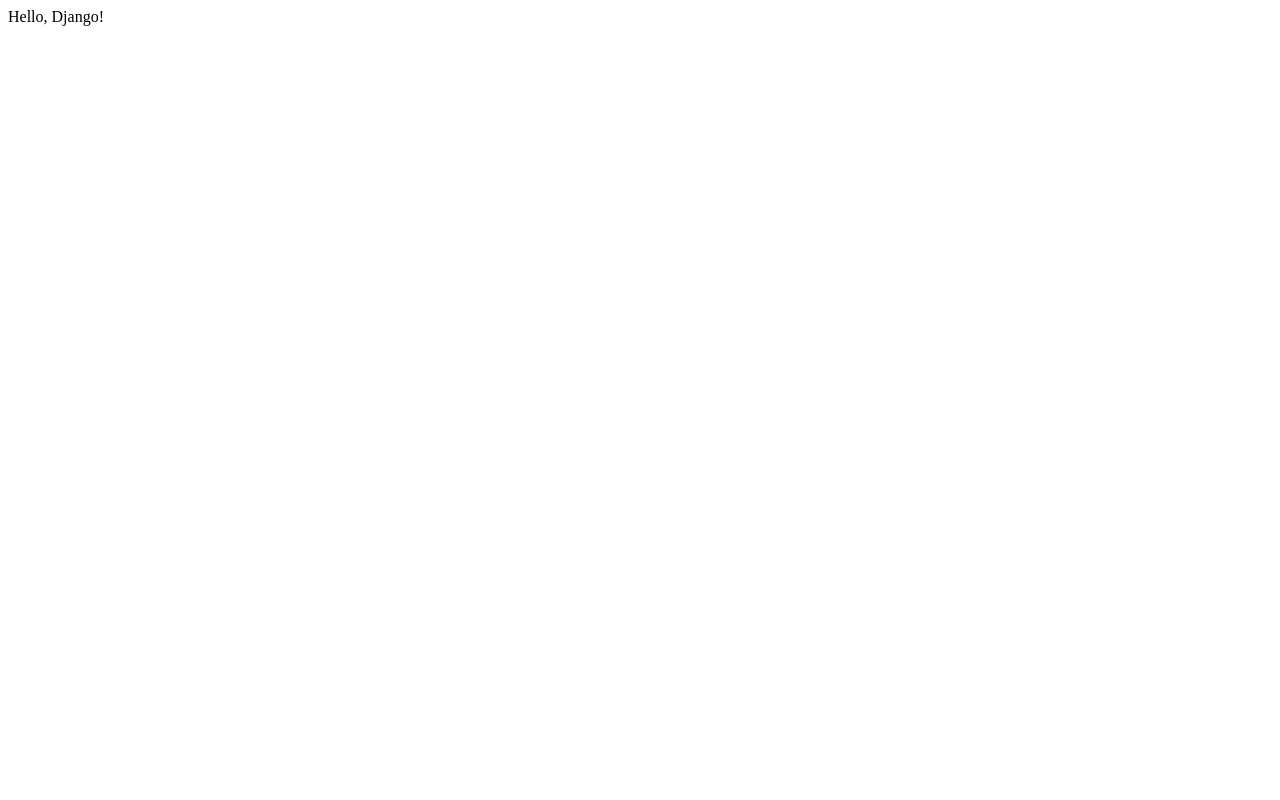
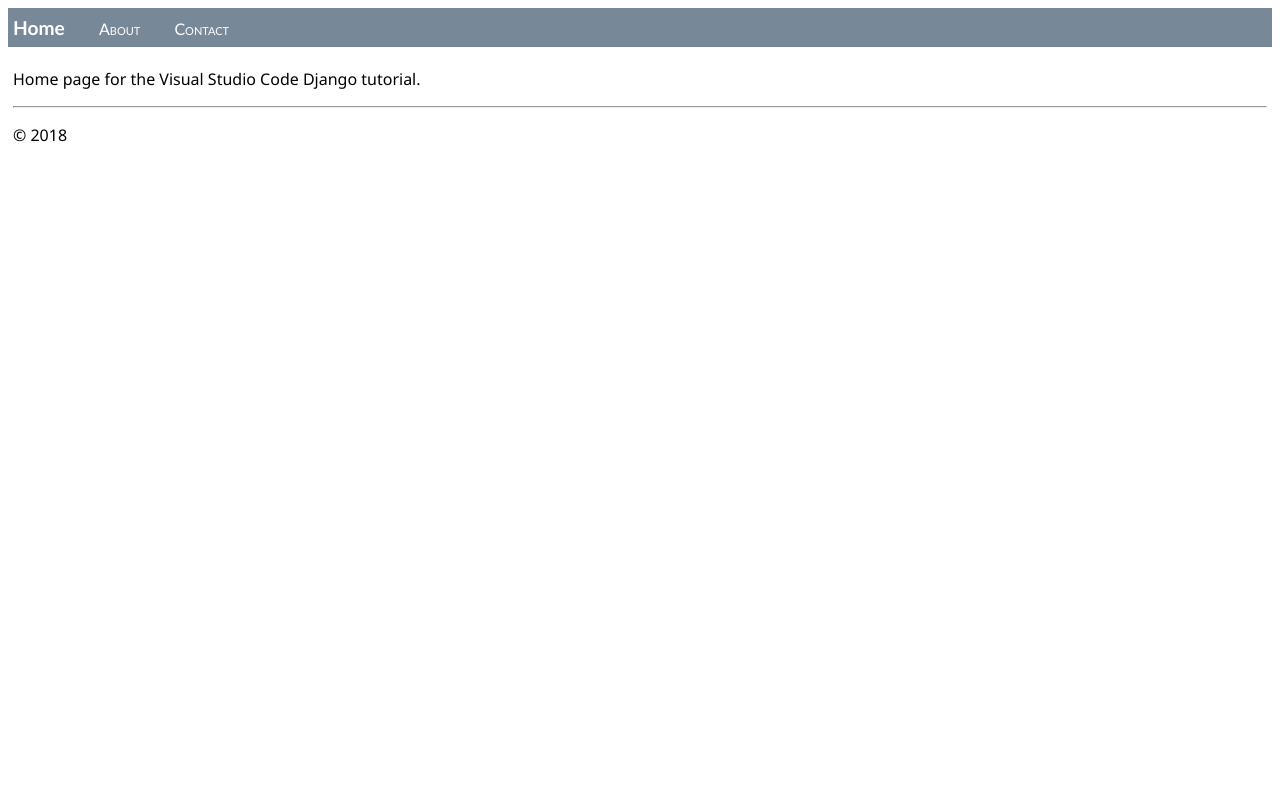
Before and after one commit to AlanJui/django-v4, a Django app: page / in a window 1280 px wide. Before the commit the page is almost empty. Run offline with Django 4.2, Linux system fonts and the light colour scheme.

Commit message:
(1) 建立專案網頁版架（layout.html）及外觀樣式設定（site.css）； (2) 各模組（Django Applications）之靜態檔，可透過 Django 之 collectstatic 指令，自動彙集於【專案根目錄】之路徑下： "<Project_Dir>/static_collected" 。

```diff
--- /dev/null
+++ b/hello/static/hello/site.css
@@ -0,0 +1,33 @@
+.message {
+  font-weight: 600;
+  color: blue;
+}
+
+.navbar {
+  background-color: lightslategray;
+  font-size: 1em;
+  font-family: "Trebuchet MS", "Lucida Sans Unicode", "Lucida Grande",
+    "Lucida Sans", Arial, sans-serif;
+  color: white;
+  padding: 8px 5px 8px 5px;
+}
+
+.navbar a {
+  text-decoration: none;
+  color: inherit;
+}
+
+.navbar-brand {
+  font-size: 1.2em;
+  font-weight: 600;
+}
+
+.navbar-item {
+  font-variant: small-caps;
+  margin-left: 30px;
+}
+
+.body-content {
+  padding: 5px;
+  font-family: "Segoe Ui", Tahoma, Geneva, Verdana, sans-serif;
+}
--- a/hello/templates/hello/hello_there.html
+++ b/hello/templates/hello/hello_there.html
@@ -4,9 +4,11 @@
         <title>Hello, Django</title>
         <meta charset="UTF-8">
         <meta name="viewport" content="width=device-width, initial-scale=1">
+        {% load static %}
+        <link rel="stylesheet" href="{% static 'hello/site.css' %}" />
     </head>
     <body>
-        <strong>Hello there, {{ name }}!</strong> It's {{ date | date:"l, d F, Y" }}
+        <strong class="message">Hello there, {{ name }}!</strong> It's {{ date | date:"l, d F, Y" }}
         at {{ date | time:"H:i:s" }}
     </body>
 </html>
--- /dev/null
+++ b/hello/templates/hello/home.html
@@ -0,0 +1,8 @@
+{% extends "hello/layout.html" %}
+{% block title %}
+Home
+{% endblock %}
+
+{% block content %}
+<p>Home page for the Visual Studio Code Django tutorial.</p>
+{% endblock %}
--- /dev/null
+++ b/hello/templates/hello/layout.html
@@ -0,0 +1,28 @@
+<!DOCTYPE html>
+<html lang="en">
+
+<head>
+    <title>{% block title %}{% endblock title %}</title>
+    <meta charset="UTF-8">
+    <meta name="viewport" content="width=device-width, initial-scale=1">
+    {% load static %}
+    <link rel="stylesheet" href="{% static 'hello/site.css' %}" />
+</head>
+
+<body>
+    <div class="navbar">
+        <a href="{% url 'home' %}" class="navbar-brand">Home</a>
+        <a href="{% url 'about' %}" class="navbar-item">About</a>
+        <a href="{% url 'contact' %}" class="navbar-item">Contact</a>
+    </div>
+    <div class="body-content">
+        {% block content %}
+        {% endblock content %}
+        <hr>
+        <footer>
+            <p>© 2018</p>
+        </footer>
+    </div>
+</body>
+
+</html>
--- a/hello/urls.py
+++ b/hello/urls.py
@@ -3,5 +3,7 @@ from hello import views
 
 urlpatterns = [
     path("hello/<name>", views.hello_there, name="hello_there"),
+    path("about/", views.about, name="about"),
+    path("contact/", views.contact, name="contact"),
     path("", views.home, name="home"),
 ]
--- a/hello/views.py
+++ b/hello/views.py
@@ -6,7 +6,15 @@ from django.utils.timezone import datetime
 
 
 def home(request):
-    return HttpResponse("Hello, Django!")
+    return render(request, 'hello/home.html')
+
+
+def about(request):
+    return render(request, 'hello/about.html')
+
+
+def contact(request):
+    return render(request, 'hello/contact.html')
 
 
 def hello_there(request, name):
--- a/web_project/settings.py
+++ b/web_project/settings.py
@@ -125,3 +125,5 @@ STATIC_URL = 'static/'
 # https://docs.djangoproject.com/en/4.0/ref/settings/#default-auto-field
 
 DEFAULT_AUTO_FIELD = 'django.db.models.BigAutoField'
+
+STATIC_ROOT = BASE_DIR / 'static_collected'
```
Also changed, not shown: hello/templates/hello/about.html (added, +8 -0 lines), hello/templates/hello/contact.html (added, +8 -0 lines), .prettierc.json (added).
